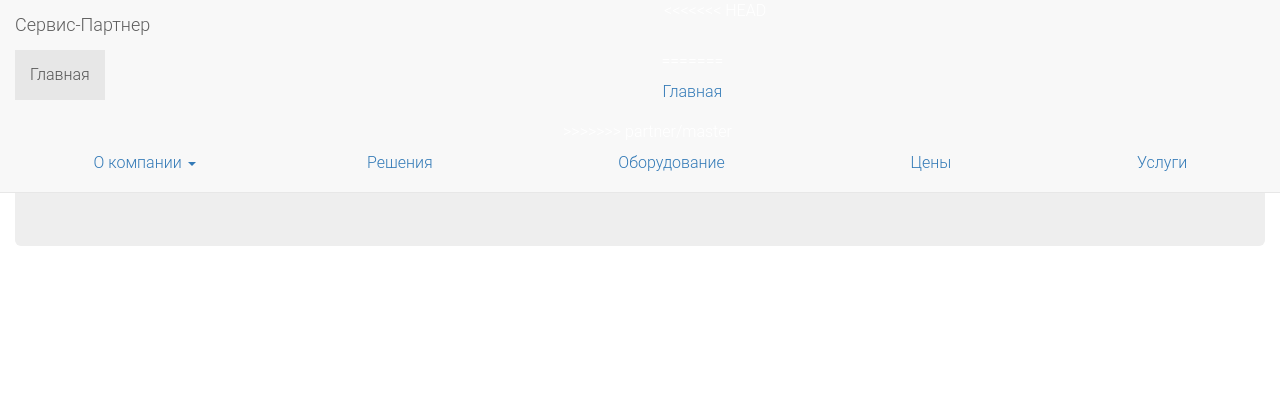
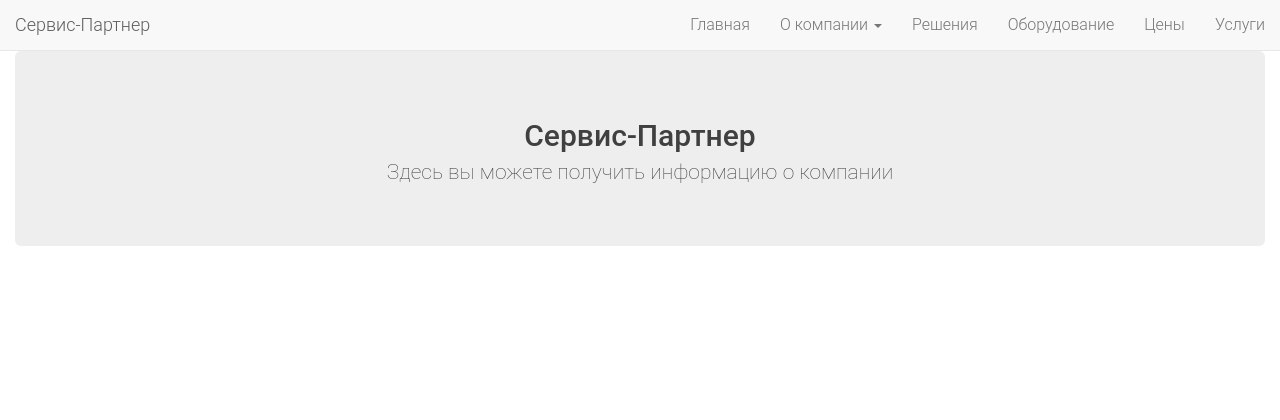
Before and after one commit to pinballwizard/service-partner, a Django app: page /company in a window 1280 px wide. Shown: the top 420 px of the page. Run offline with Django 3.2, Linux system fonts and the light colour scheme; data that the repository does not hold is empty; some libraries are stand-ins or nearby versions.

Commit message:
fix navbar after merge

```diff
--- a/opensky/templates/opensky/template.html
+++ b/opensky/templates/opensky/template.html
@@ -35,13 +35,8 @@
                     </button>
                 </div>
                 <div class="collapse navbar-collapse" id="myNavbar">
-<<<<<<< HEAD
                     <ul class="nav navbar-nav navbar-right">
-                        <li class="active"><a href="index.html">Главная</a></li>
-=======
-                    <ul class="nav nav-pills nav-justified">
                         <li><a href="{% url 'home' %}">Главная</a></li>
->>>>>>> partner/master
                         <li class="dropdown">
                             <a class="dropdown-toggle" data-toggle="dropdown" id="menu1" href="#">
                                 О компании
```
